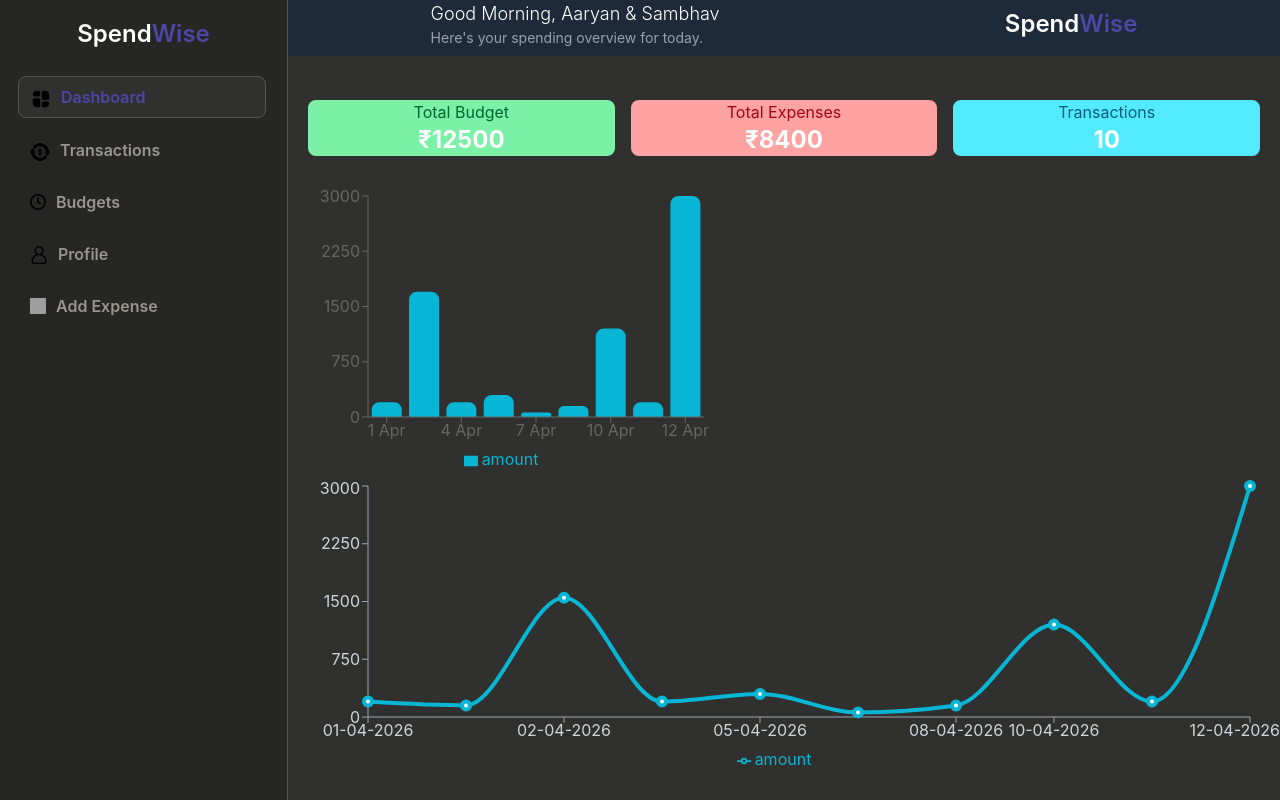
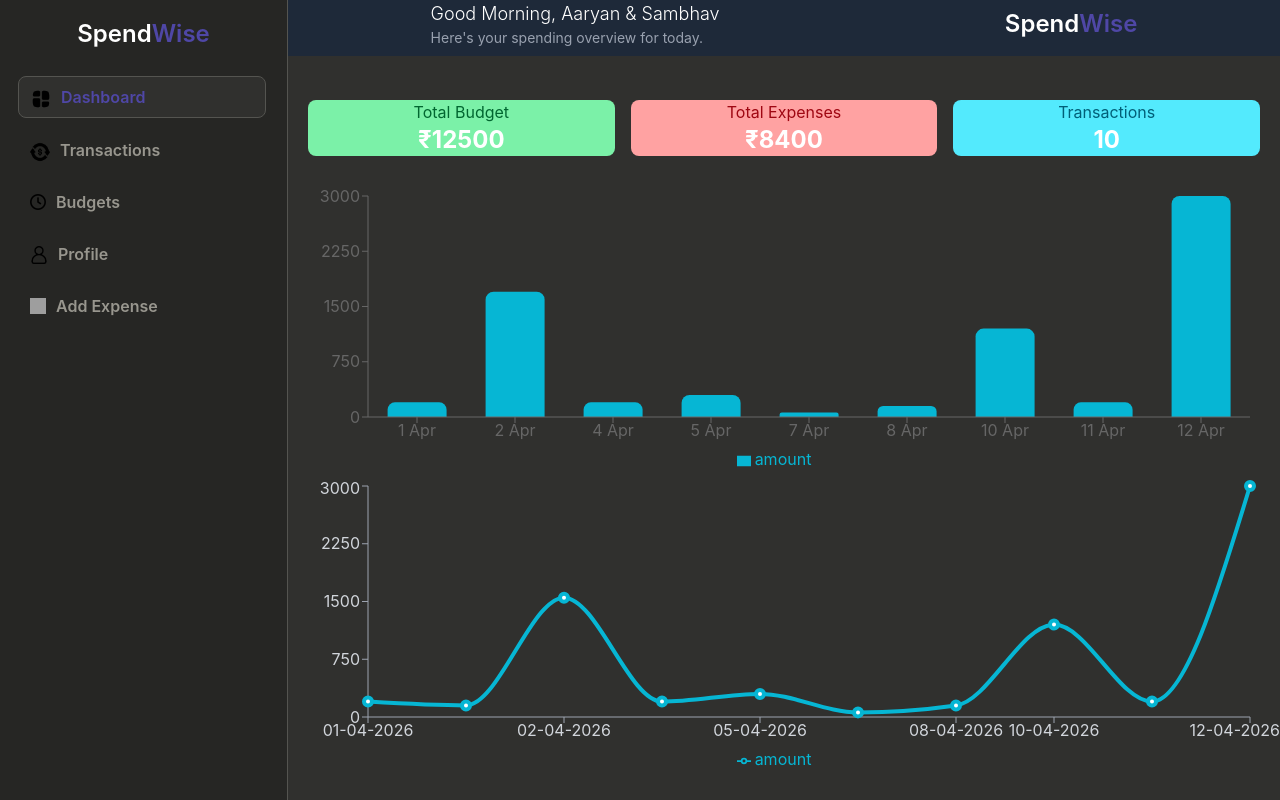
Before and after one commit to AaryanSingh31/Expense-tracker, a React (Vite) app: page / in a window 1280 px wide. Built offline with nearby package versions, Linux system fonts and the light colour scheme; grey boxes are pictures that could not be loaded.

Commit message:
Fixed Charts

```diff
--- a/src/components/AddExpense/AddExpense.jsx
+++ b/src/components/AddExpense/AddExpense.jsx
@@ -16,11 +16,13 @@ function AddExpense() {
   const { setExpenses } = useExpense();
 
   const handleSubmit = () => {
+    const [yyyy, mm, dd] = date.split("-");
+    const formattedDate = `${dd}-${mm}-${yyyy}`;
   const newExpense = {
     id: Date.now(),
     transType: transType,
     amount: amount,
-    date: date,
+    date: formattedDate,
     title: title,
     category: category,
     payment: payment,
--- a/src/components/Charts/ExpenseBarChart.jsx
+++ b/src/components/Charts/ExpenseBarChart.jsx
@@ -13,8 +13,8 @@ function ExpenseBarChart() {
 
   return (
     <div>
-        <ResponsiveContainer width="45%" height={300}>
-            <BarChart data={chartData} margin={{ top: 20, right: 30, left: 20, bottom: 5 }}>
+        <ResponsiveContainer width="100%" height={300}>
+            <BarChart barCategoryGap="20%" data={chartData} margin={{ top: 20, right: 30, left: 20, bottom: 5 }}>
                 <XAxis dataKey="date"  />
                 <YAxis/>
                 <Tooltip cursor={{ fill: "transparent" }} contentStyle={{backgroundColor: "#1F2937",border: "none",borderRadius: "10px",color: "#fff" }}/>
```
